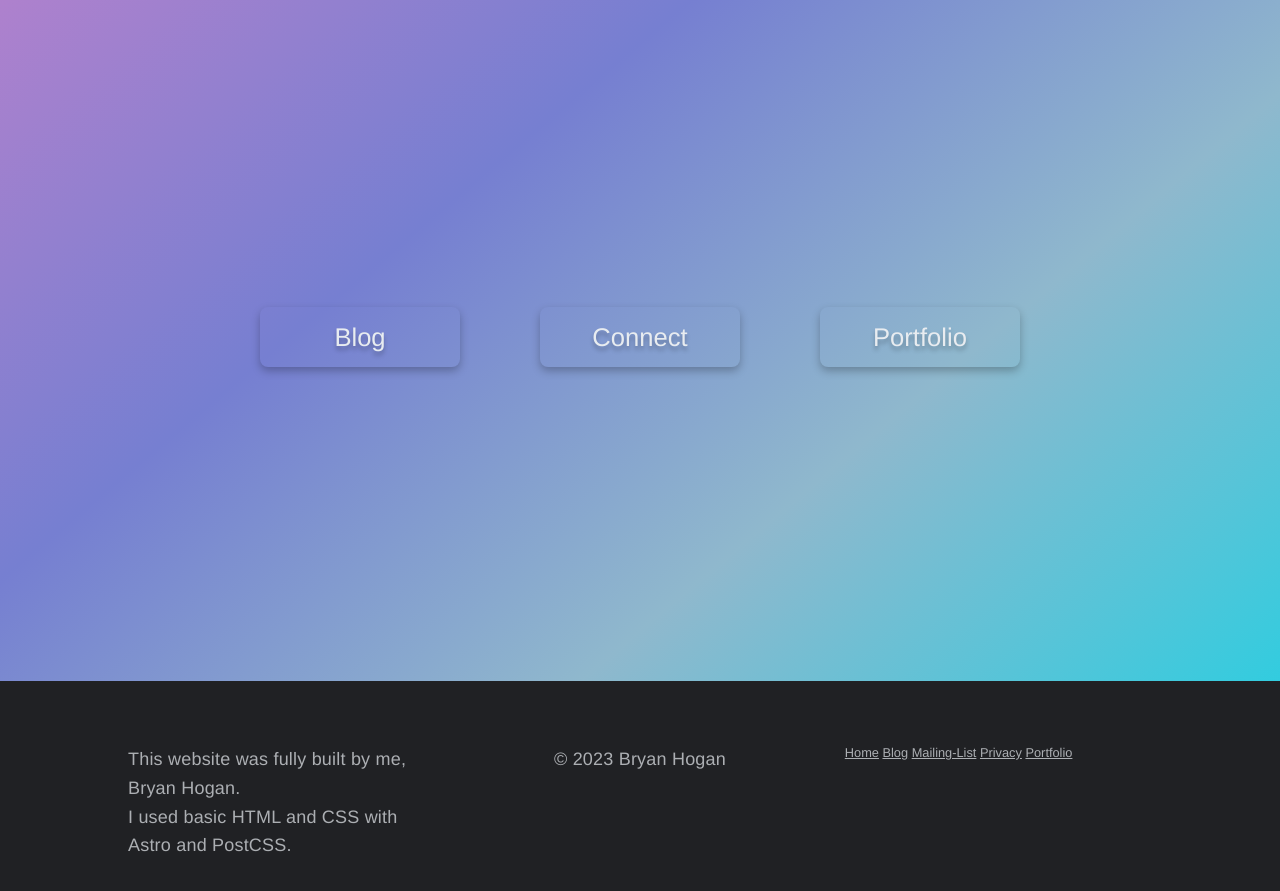
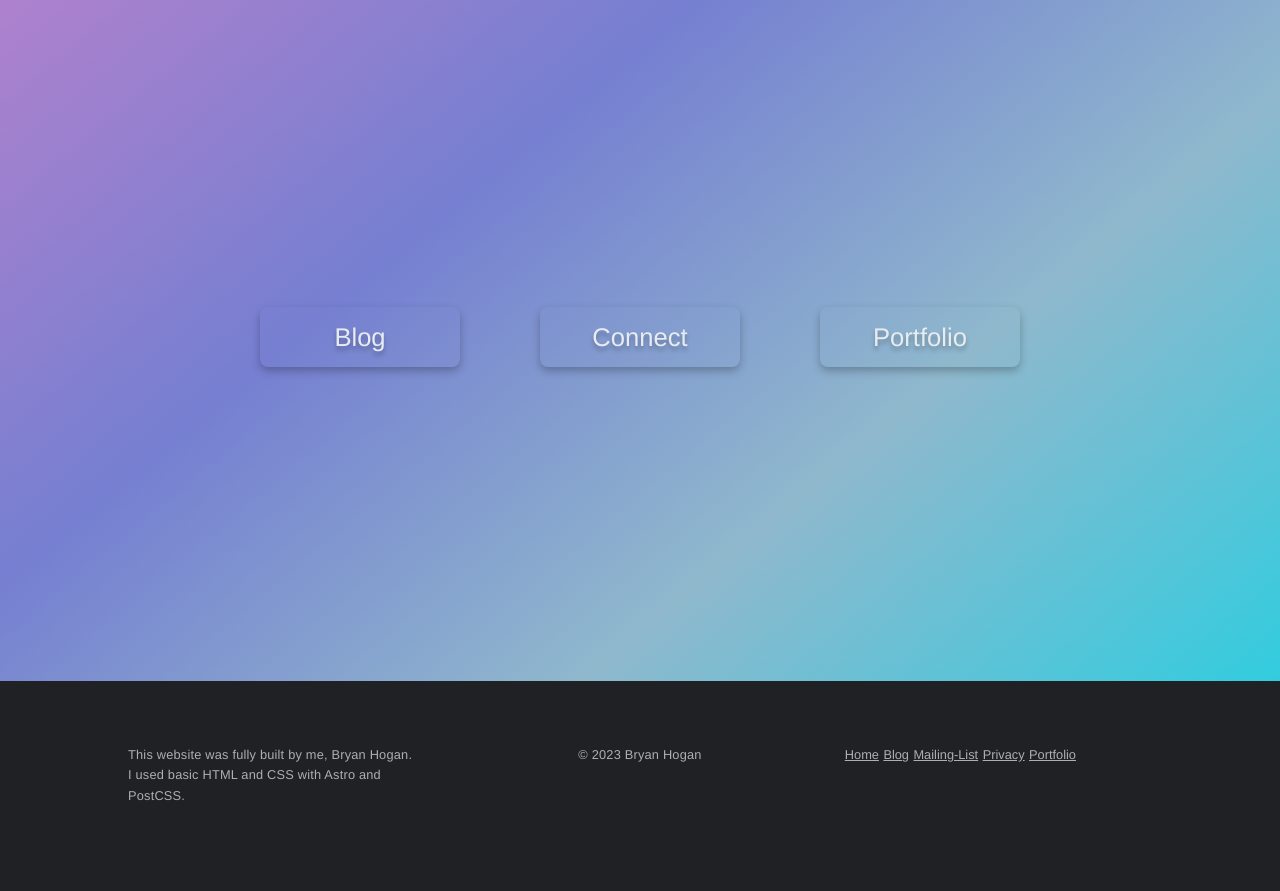
Before and after one commit to BryanHogan/bryanhogan, an Astro site: page / in a window 1280 px wide. Shown: the part 57-948 px from the top of the page. After the commit the page ends 903 px from the top, so only its background shows below. Built offline with nearby package versions, Linux system fonts and the light colour scheme; Astro itself is replaced by a stand-in of ours.

Commit message:
footer adjusted to new font

```diff
--- a/src/components/Footer.astro
+++ b/src/components/Footer.astro
@@ -27,7 +27,7 @@
     margin-bottom: 40px;
     margin-top: 4em;
   }
-  footer * {
+  footer p, footer a {
     color: var(--color-main-dark-30);
     font-size: 0.8rem;
   }
```
